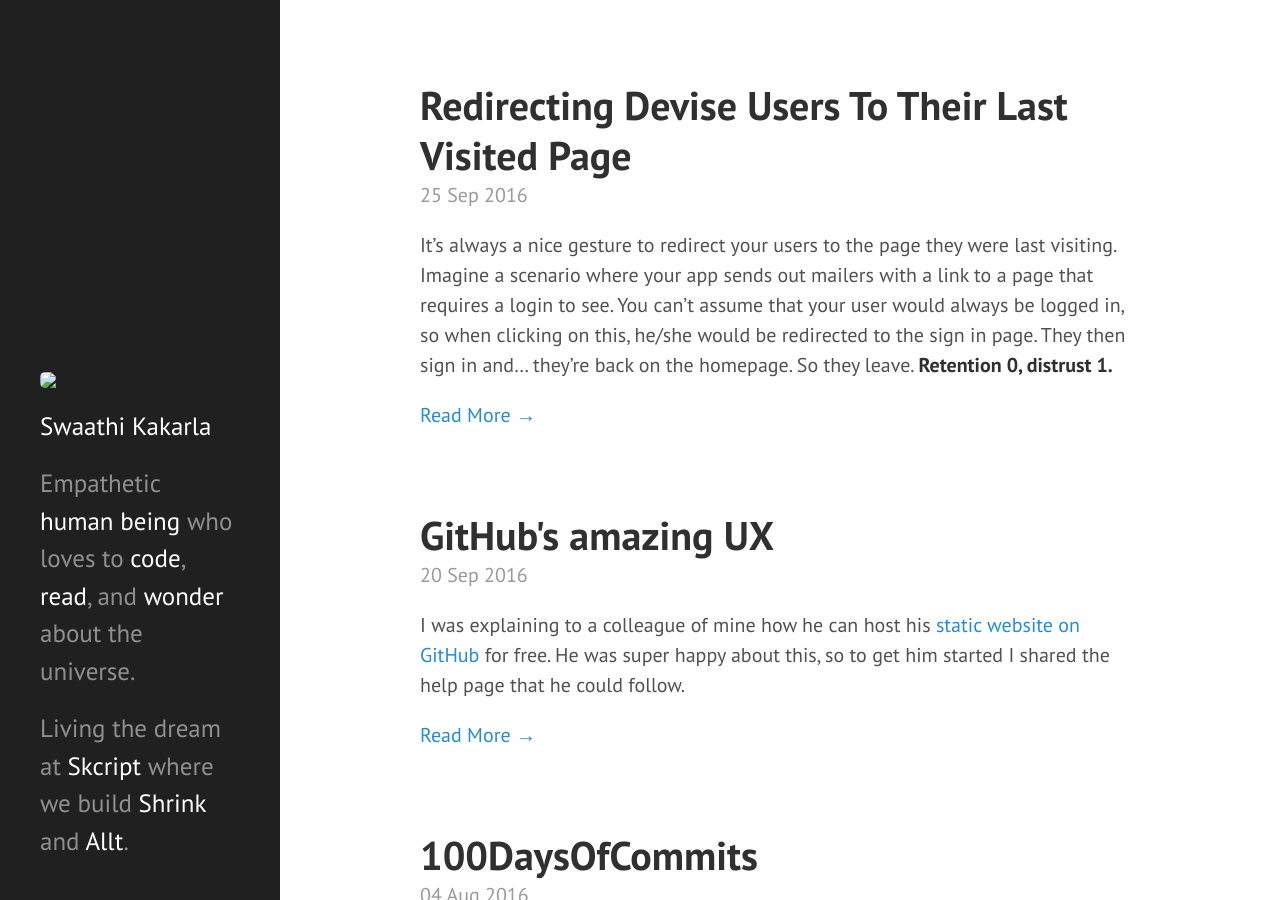
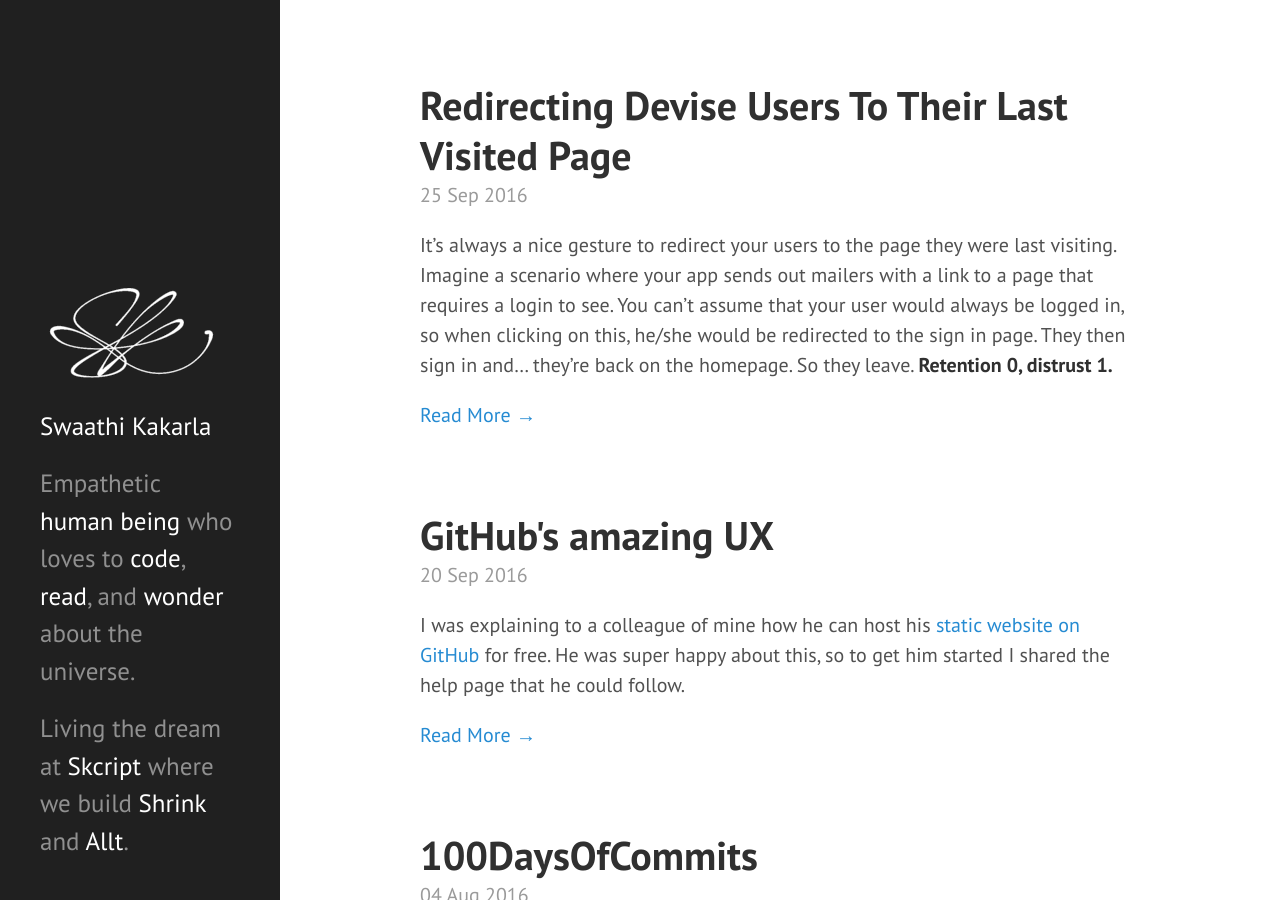
Before and after one commit to swaathi/swaathi.github.io, a Jekyll site: the page built from index.html, in a window 1280 px wide and 900 px high. Built offline with Jekyll 4.4.1, drawn with Linux system fonts in a browser that asks for light colours; the list of posts is cut into pages by our own code.

Commit message:
Fixing HTTPS issues

```diff
--- a/404.html
+++ b/404.html
@@ -6,5 +6,5 @@
 
 <div class="page">
   <h1 class="page-title">404: Page not found</h1>
-  <p class="lead">Sorry, we've misplaced that URL or it's pointing to something that doesn't exist. <a href="{{  site.url }}">Head back home</a> to try finding it again.</p>
+  <p class="lead">Sorry, we've misplaced that URL or it's pointing to something that doesn't exist. <a href="/">Head back home</a> to try finding it again.</p>
 </div>
--- a/_includes/sidebar.html
+++ b/_includes/sidebar.html
@@ -2,8 +2,8 @@
   <div class="container sidebar-sticky">
     <div class="sidebar-about">
       <center>
-        <a href="{{ site.url }}">
-          <img src="{{ site.url }}/public/white.png" class="img-responsive" />
+        <a href="/">
+          <img src="/public/white.png" class="img-responsive" />
         </a>
       </center>
       <p class="lead">
--- a/atom.xml
+++ b/atom.xml
@@ -4,12 +4,14 @@
 
 <?xml version="1.0" encoding="utf-8"?>
 <feed xmlns="http://www.w3.org/2005/Atom">
+  <title>{{ site.title }}</title>
 
- <title>{{ site.title }}</title>
   <link href="{{ site.url }}/atom.xml" rel="self"/>
   <link href="{{ site.url }}/"/>
+
   <updated>{{ site.time | date_to_xmlschema }}</updated>
   <id>{{ site.url }}</id>
+
   <author>
     <name>{{ site.author.name }}</name>
     <email>{{ site.author.email }}</email>
@@ -24,5 +26,4 @@
       <content type="html">{{ post.content | xml_escape }}</content>
     </entry>
   {% endfor %}
-
 </feed>
--- a/index.html
+++ b/index.html
@@ -23,15 +23,15 @@
 
 <div class="pagination">
   {% if paginator.next_page %}
-    <a class="pagination-item older" href="{{  site.url }}/page{{paginator.next_page}}">Older</a>
+    <a class="pagination-item older" href="/page{{paginator.next_page}}">Older</a>
   {% else %}
     <span class="pagination-item older">Older</span>
   {% endif %}
   {% if paginator.previous_page %}
     {% if paginator.page == 2 %}
-      <a class="pagination-item newer" href="{{  site.url }}">Newer</a>
+      <a class="pagination-item newer" href="/">Newer</a>
     {% else %}
-      <a class="pagination-item newer" href="{{  site.url }}/page{{paginator.previous_page}}">Newer</a>
+      <a class="pagination-item newer" href="/page{{paginator.previous_page}}">Newer</a>
     {% endif %}
   {% else %}
     <span class="pagination-item newer">Newer</span>
```
Lines whose indentation alone changed are shown as unchanged.
